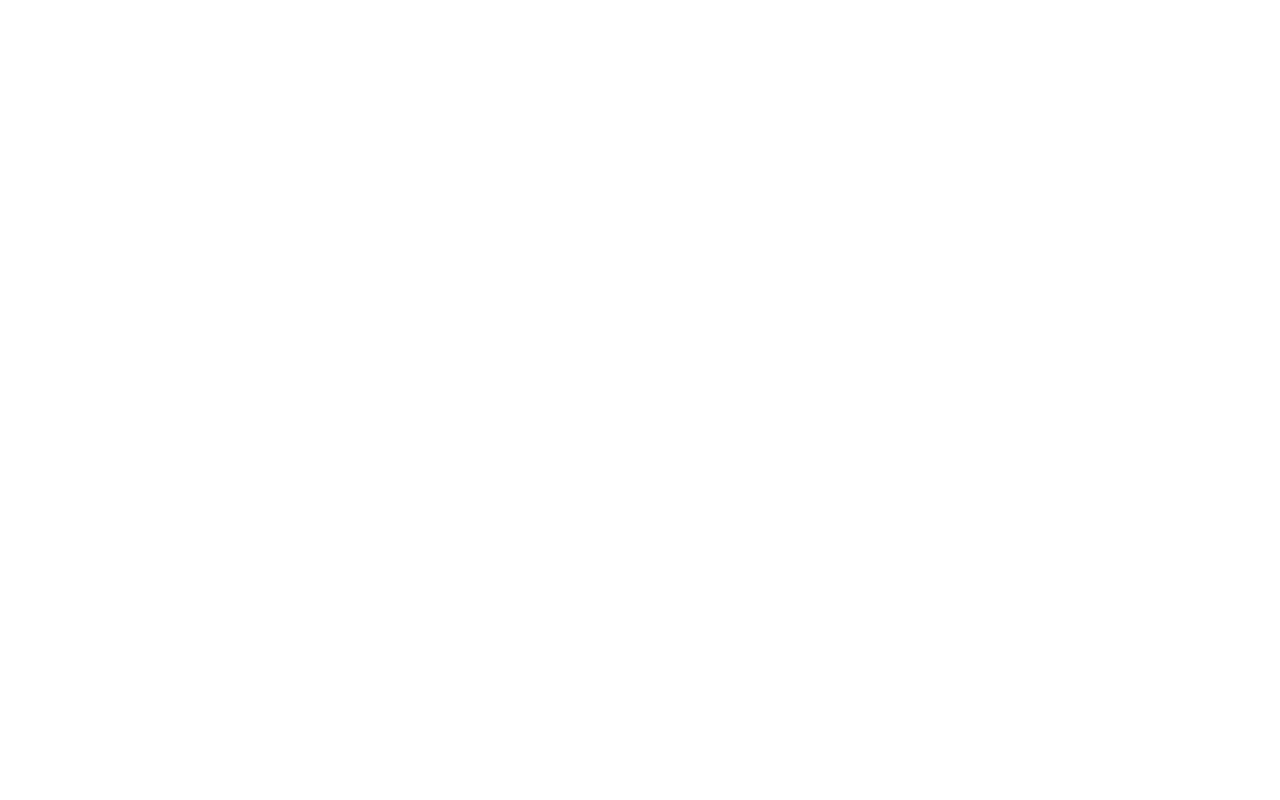
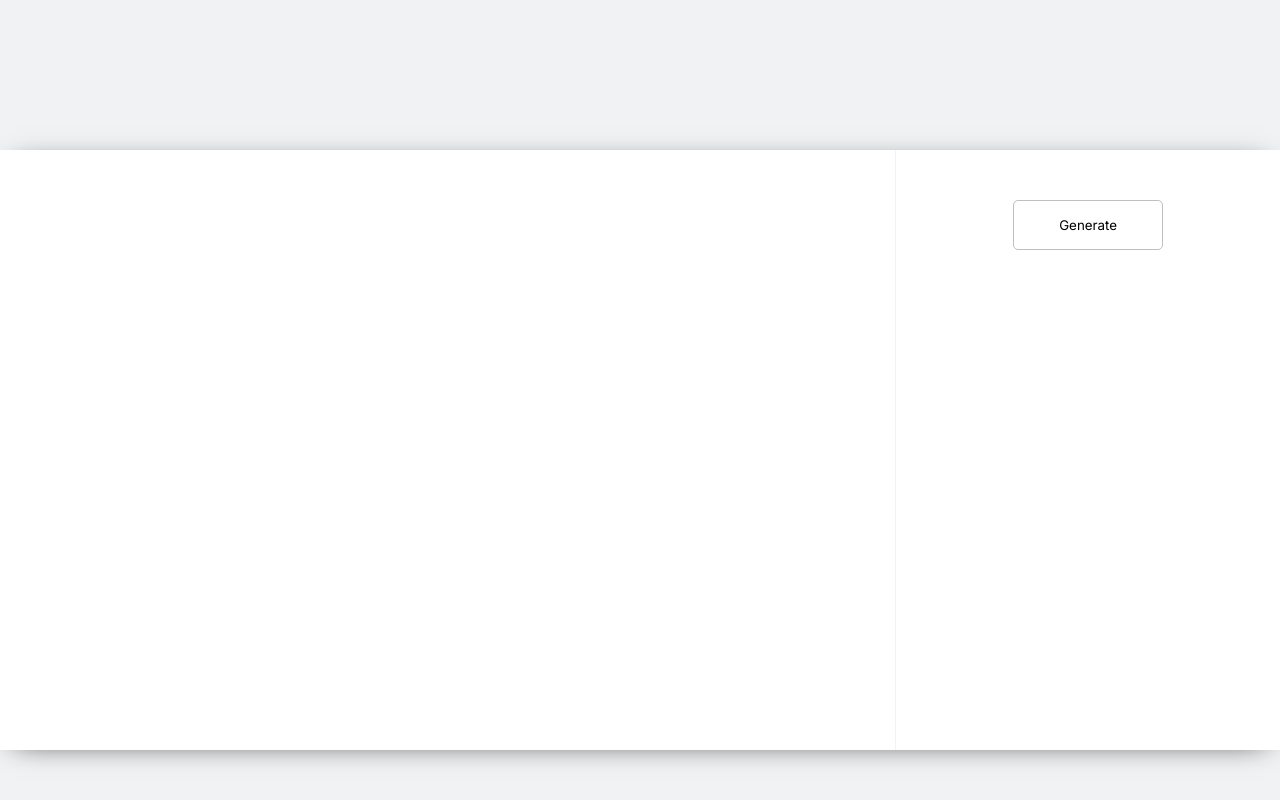
Before and after one commit to Qkston/qkston.github.io, a plain HTML site: page js-projects/generator-bg-color/index.html in a window 1280 px wide. Drawn offline with Linux system fonts and the light colour scheme.

Commit message:
start template is ready

```diff
--- a/js-projects/generator-bg-color/index.html
+++ b/js-projects/generator-bg-color/index.html
@@ -15,6 +15,13 @@
 		<link rel="stylesheet" href="style.css" />
 	</head>
 	<body>
+		<div class="wrap">
+			<main class="bg-color"></main>
+			<aside class="settings">
+				<button class="generate-btn">Generate</button>
+			</aside>
+		</div>
+
 		<script src="script.js"></script>
 	</body>
 </html>
--- a/js-projects/generator-bg-color/style.css
+++ b/js-projects/generator-bg-color/style.css
@@ -2,3 +2,56 @@
 	margin: 0;
 	font-family: "Inter", sans-serif;
 }
+
+body {
+	background: #f0f2f4;
+}
+
+.wrap {
+	display: flex;
+	margin: 150px auto auto auto;
+
+	width: 1280px;
+	height: 600px;
+
+	background: #fff;
+	box-shadow: 0px 4px 29px -15px #000;
+}
+
+.bg-color {
+	width: 70%;
+	height: 100%;
+
+	background: #fff;
+	border-right: 1px solid #f0f2f4;
+}
+
+.settings {
+	display: flex;
+	justify-content: center;
+
+	padding: 50px;
+
+	width: 30%;
+	height: 100%;
+
+	box-sizing: border-box;
+}
+
+.generate-btn {
+	width: 150px;
+	height: 50px;
+
+	background: #fff;
+	border: 1px solid #bebfc0;
+	border-radius: 5px;
+	transition: 0.2s;
+	cursor: pointer;
+}
+
+.generate-btn:focus {
+	outline: none;
+}
+.generate-btn:hover {
+	background: #f0f2f4;
+}
```
